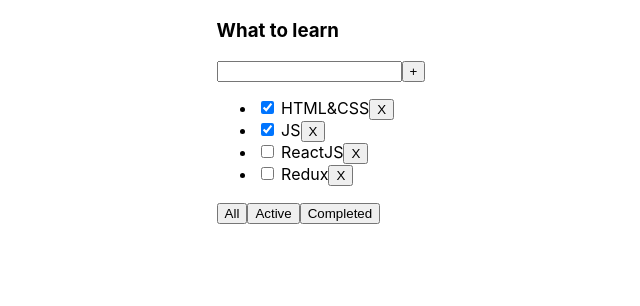
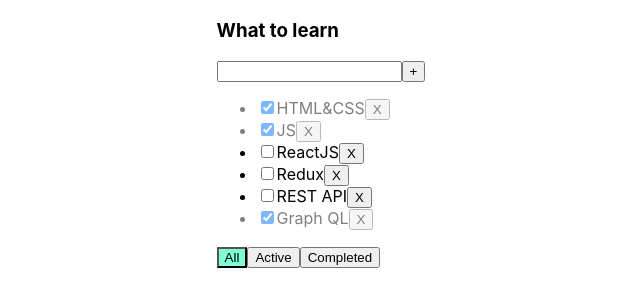
Before and after one commit to KombinatorVit/TodoLDim, a React (Create React App) app: page / in a window 1280 px wide. Shown: the top 306 px of the page, without its empty margins (319-959 px from the left). Built offline with nearby package versions, Linux system fonts and the light colour scheme.

Commit message:
Todolist for students 04

```diff
--- a/src/App.css
+++ b/src/App.css
@@ -20,11 +20,18 @@
   color: #61dafb;
 }
 
-@keyframes App-logo-spin {
-  from {
-    transform: rotate(0deg);
-  }
-  to {
-    transform: rotate(360deg);
-  }
+.error {
+  border: red 1px solid;
 }
+
+.error-message {
+  color: red;
+}
+
+.active-filter {
+  background-color: aquamarine;
+}
+
+.is-done {
+  opacity: 0.5;
+}
--- a/src/App.tsx
+++ b/src/App.tsx
@@ -1,5 +1,5 @@
 import React, {useState} from 'react';
-import { v1 } from 'uuid';
+import {v1} from 'uuid';
 import './App.css';
 import {TasksType, TodoList} from './component/TodoList/TodoList';
 
@@ -13,14 +13,17 @@
         {id: v1(), title: 'HTML&CSS', isDone: true},
         {id: v1(), title: 'JS', isDone: true},
         {id: v1(), title: 'ReactJS', isDone: false},
-        {id: v1(), title: 'Redux', isDone: false}
+        {id: v1(), title: 'Redux', isDone: false},
+        {id: v1(), title: 'REST API', isDone: false},
+        {id: v1(), title: 'Graph QL', isDone: true},
+
     ]);
 
 
-    function addTask(title:string){
-        let newTask = {id: v1(), title: title, isDone: false}
-        let newTasks = [newTask, ...tasks]
-        setTasks(newTasks)
+    function addTask(title: string) {
+        let newTask = {id: v1(), title: title, isDone: false};
+        let newTasks = [newTask, ...tasks];
+        setTasks(newTasks);
     }
 
     let [filter, setFilter] = useState<FilterValuesType>('all');
@@ -31,7 +34,7 @@
     }
 
     function changeFilter(value: FilterValuesType) {
-setFilter(value)
+        setFilter(value);
     }
 
     let tasksForTodoList = tasks;
@@ -43,6 +46,18 @@
         tasksForTodoList = tasks.filter(t => !t.isDone);
     }
 
+
+    function changeStatus(taskId: string, isDone:boolean) {
+        let task = tasks.find((t) =>  t.id === taskId)
+        if(task){
+        task.isDone=isDone
+        }
+
+
+
+        setTasks([...tasks])
+    }
+
     return (
         <div className="App">
             <TodoList title={'What to learn'}
@@ -50,6 +65,8 @@
                       removeTask={removeTask}
                       changeFilter={changeFilter}
                       addTask={addTask}
+                      changeTaskStatus={changeStatus}
+                      filter={filter}
             />
 
 
--- a/src/component/TodoList/TodoList.tsx
+++ b/src/component/TodoList/TodoList.tsx
@@ -13,17 +13,21 @@
     removeTask: (id: string) => void
     changeFilter: (value: FilterValuesType) => void
     addTask: (title: string) => void
+    changeTaskStatus: (taskId: string, isDone: boolean) => void
+    filter: FilterValuesType
 }
 
 
 export function TodoList(props: TodoListType) {
     const [newTaskTitle, setNewTaskTitle] = useState('');
+    const [error, setError] = useState<string | null>(null);
 
     const onNewTitleChangeHandler = (e: ChangeEvent<HTMLInputElement>) => {
         setNewTaskTitle(e.currentTarget.value);
     };
 
     const onKeyPressHandler = (e: KeyboardEvent<HTMLInputElement>) => {
+        setError(null);
         if (e.charCode === 13) {
             props.addTask(newTaskTitle);
             setNewTaskTitle('');
@@ -31,8 +35,12 @@
     };
 
     const addTask = () => {
-        props.addTask(newTaskTitle);
-        setNewTaskTitle('');
+        if (newTaskTitle.trim() !== '') {
+            props.addTask(newTaskTitle.trim());
+            setNewTaskTitle('');
+        } else {
+            setError('Title is required');
+        }
     };
     const onAllClickHandler = () => props.changeFilter('all');
     const onActiveClickHandler = () => props.changeFilter('active');
@@ -45,11 +53,13 @@
                 <input value={newTaskTitle}
                        onChange={onNewTitleChangeHandler}
                        onKeyPress={onKeyPressHandler}
+                       className={error ? 'error' : ''}
                 />
                 <button onClick={addTask}
 
                 >+
                 </button>
+                {error && <div className={'error-message'}>{error}</div>}
             </div>
             <ul>
                 {props.tasks.map((t) => {
@@ -58,9 +68,13 @@
                         props.removeTask(t.id);
 
                     };
+                    const onChangeHandler = (e: ChangeEvent<HTMLInputElement>) => {
+                        props.changeTaskStatus(t.id, e.currentTarget.checked);
+                    };
 
                     return (
-                        <li><input type="checkbox" checked={t.isDone}/> <span>{t.title}</span>
+                        <li key={t.id} className={t.isDone ?'is-done': ''}><input type="checkbox" onChange={onChangeHandler} checked={t.isDone}/>
+                            <span>{t.title}</span>
                             <button onClick={onRemoveHandler}
                             >X
                             </button>
@@ -70,11 +84,14 @@
 
             </ul>
             <div>
-                <button onClick={onAllClickHandler}>All
+                <button className={props.filter === 'all' ? 'active-filter' : ''}
+                        onClick={onAllClickHandler}>All
                 </button>
-                <button onClick={onActiveClickHandler}>Active
+                <button className={props.filter === 'active' ? 'active-filter' : ''}
+                        onClick={onActiveClickHandler}>Active
                 </button>
-                <button onClick={onCompletedClickHandler}>Completed
+                <button  className={props.filter === 'completed' ? 'active-filter' : ''}
+                         onClick={onCompletedClickHandler}>Completed
                 </button>
             </div>
         </div>
```
